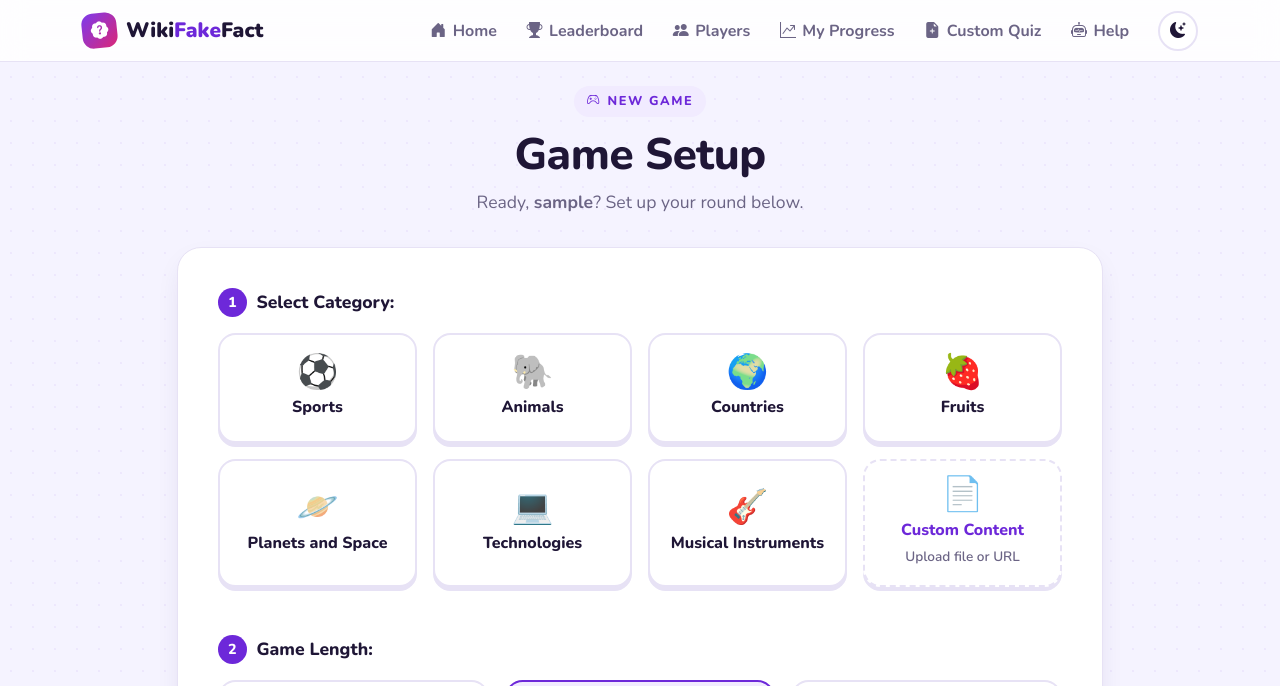
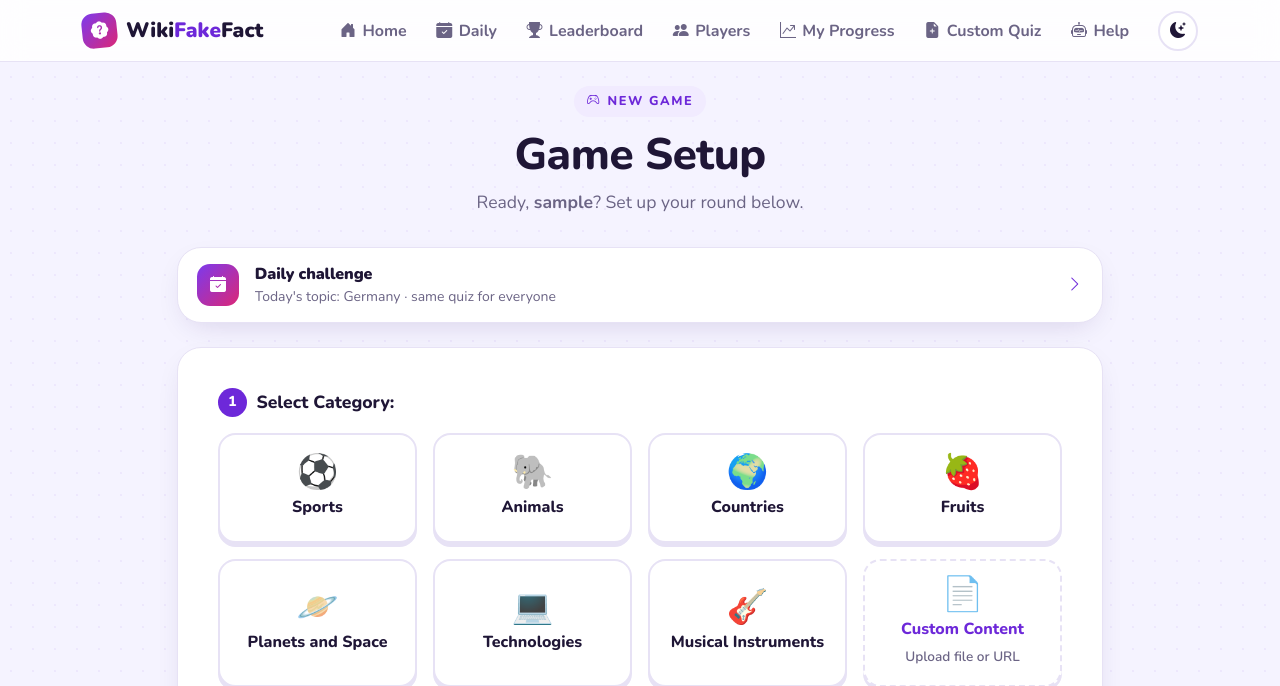
Before and after one commit to MohammedAttar002997/WikiFakeFacts, a Flask app: page /setup in a window 1280 px wide. Shown: the top 686 px of the page. Run offline with Flask 3, Linux system fonts and the light colour scheme; the visitor is signed in with stand-in values (Sample User, id 1).

Commit message:
Add a daily challenge: one shared quiz per day with its own leaderboard
There was no reason to come back each day or to compare against other
players on the same questions.

- /daily: today's topic (picked from the built-in categories by date,
  5 rounds, Medium), the player's score, and today's leaderboard
  (most correct first, earliest finish breaks ties)
- The quiz is generated once per day and language by the first player
  who starts it; a unique constraint keeps one copy if two start at once
- One attempt per player per day; an unfinished attempt resumes
- Daily nav tab, banner on Game Setup, and a link from the results page
- Split save_quiz_session() out of create_quiz_session(), and size quiz
  sessions by the questions actually returned

Co-Authored-By: Claude Opus 5.5 <noreply@anthropic.com>

```diff
--- a/app.py
+++ b/app.py
@@ -7,7 +7,8 @@ from flask import Flask, render_template, request, redirect, url_for, session, f
 from sqlalchemy import func, inspect, text
 from werkzeug.security import generate_password_hash, check_password_hash
 from werkzeug.utils import secure_filename
-from models import db, User, Score, QuizSession, CustomContent, ChatbotSession, PlayerAnalysis
+from sqlalchemy.exc import IntegrityError
+from models import db, User, Score, QuizSession, CustomContent, ChatbotSession, PlayerAnalysis, DailyChallenge
 from data import get_ai_response, get_ai_analysis, AIAnalysis
 from default_text import CATEGORIES, MENU, GAME_LENGTH_OPTIONS, DIFFICULTY_OPTIONS, LANGUAGE_OPTIONS
 from wikipedia import DisambiguationError
@@ -61,6 +62,7 @@ def ensure_schema():
         ('quiz_session', 'explanations_json', 'TEXT'),
         ('quiz_session', 'answers_json', 'TEXT'),
         ('score', 'quiz_session_id', 'INTEGER'),
+        ('quiz_session', 'daily_challenge_id', 'INTEGER'),
     ]
     inspector = inspect(db.engine)
     with db.engine.begin() as conn:
@@ -79,6 +81,11 @@ def create_quiz_session(user, topic, difficulty, questions_count, language_name,
         # the user's own title wins, then the AI-detected topic
         topic = (custom_title or '').strip() or ai_topic or "Custom Content"
 
+    return save_quiz_session(user, topic, difficulty, quiz_data, explanations, source)
+
+
+def save_quiz_session(user, topic, difficulty, quiz_data, explanations, source, daily_challenge_id=None):
+    """Save already-generated questions as the player's current quiz."""
     quiz_session = QuizSession(
         user_id=user.id,
         topic=topic[:100],
@@ -86,9 +93,10 @@ def create_quiz_session(user, topic, difficulty, questions_count, language_name,
         questions_json=json.dumps(quiz_data),
         explanations_json=json.dumps(explanations),
         answers_json='[]',
-        total_questions=questions_count,
+        total_questions=len(quiz_data),
         current_question_index=0,
-        score=0
+        score=0,
+        daily_challenge_id=daily_challenge_id
     )
     db.session.add(quiz_session)
     db.session.commit()
@@ -96,6 +104,46 @@ def create_quiz_session(user, topic, difficulty, questions_count, language_name,
     session['quiz_session_id'] = quiz_session.id
     session['quiz_source'] = source
     return quiz_session
+
+
+DAILY_DIFFICULTY = DIFFICULTY_OPTIONS["2"]  # Medium
+DAILY_ROUNDS = 5
+
+
+def today_utc():
+    return datetime.utcnow().strftime('%Y-%m-%d')
+
+
+def daily_topic(date):
+    """Same topic for everyone on a given date, picked from the built-in categories."""
+    topics = sorted(topic for topics in MENU.values() for topic in topics)
+    return random.Random(date).choice(topics)
+
+
+def get_daily_challenge(date, language_name):
+    """Today's shared quiz in this language, generating it for the first player who starts it."""
+    challenge = DailyChallenge.query.filter_by(date=date, language=language_name).first()
+    if challenge:
+        return challenge
+
+    topic = daily_topic(date)
+    quiz_data, source, _, explanations = get_ai_response(DAILY_ROUNDS, topic, DAILY_DIFFICULTY, language_name)
+    challenge = DailyChallenge(date=date, language=language_name, topic=topic, source=source,
+                               questions_json=json.dumps(quiz_data), explanations_json=json.dumps(explanations))
+    db.session.add(challenge)
+    try:
+        db.session.commit()
+    except IntegrityError:
+        # Another player generated it at the same moment; use theirs so everyone shares one quiz
+        db.session.rollback()
+        challenge = DailyChallenge.query.filter_by(date=date, language=language_name).first()
+    return challenge
+
+
+def daily_attempt(user, date):
+    """The player's quiz for the given day's challenge (any language), or None."""
+    return (QuizSession.query.join(DailyChallenge, QuizSession.daily_challenge_id == DailyChallenge.id)
+            .filter(QuizSession.user_id == user.id, DailyChallenge.date == date).first())
 
 
 def current_user():
@@ -214,12 +262,14 @@ def setup():
         FAILED_PINS.pop(key, None)
         session['username'] = user.username
 
-        return render_template('setup.html', categories=CATEGORIES, lengths=GAME_LENGTH_OPTIONS, difficulties=DIFFICULTY_OPTIONS, languages=LANGUAGE_OPTIONS)
+        return render_template('setup.html', categories=CATEGORIES, lengths=GAME_LENGTH_OPTIONS, difficulties=DIFFICULTY_OPTIONS, languages=LANGUAGE_OPTIONS,
+                           daily_topic=daily_topic(today_utc()))
 
     if 'username' not in session:
         return redirect(url_for('index'))
 
-    return render_template('setup.html', categories=CATEGORIES, lengths=GAME_LENGTH_OPTIONS, difficulties=DIFFICULTY_OPTIONS, languages=LANGUAGE_OPTIONS)
+    return render_template('setup.html', categories=CATEGORIES, lengths=GAME_LENGTH_OPTIONS, difficulties=DIFFICULTY_OPTIONS, languages=LANGUAGE_OPTIONS,
+                           daily_topic=daily_topic(today_utc()))
 
 
 @app.route('/custom_quiz', methods=['GET', 'POST'])
@@ -463,7 +513,56 @@ def results():
                            total=quiz_session.total_questions,
                            percentage=round(percentage, 2),
                            topic=quiz_session.topic,
+                           is_daily=quiz_session.daily_challenge_id is not None,
                            review=build_answer_review(quiz_session))
+
+
+@app.route('/daily')
+def daily():
+    date = today_utc()
+    user = current_user()
+    attempt = daily_attempt(user, date) if user else None
+    attempt_score = Score.query.filter_by(quiz_session_id=attempt.id).first() if attempt else None
+
+    # Today's standings across every language: most correct first, earliest finish breaks ties
+    standings = (db.session.query(Score, User)
+                 .join(User, Score.user_id == User.id)
+                 .join(QuizSession, Score.quiz_session_id == QuizSession.id)
+                 .join(DailyChallenge, QuizSession.daily_challenge_id == DailyChallenge.id)
+                 .filter(DailyChallenge.date == date)
+                 .order_by(Score.score.desc(), Score.timestamp)
+                 .all())
+    return render_template('daily.html', topic=daily_topic(date), date=date, attempt=attempt,
+                           attempt_score=attempt_score, standings=standings, rounds=DAILY_ROUNDS,
+                           difficulty=DAILY_DIFFICULTY)
+
+
+@app.route('/daily/start', methods=['POST'])
+def daily_start():
+    user = current_user()
+    if not user:
+        return redirect(url_for('index'))
+
+    date = today_utc()
+    attempt = daily_attempt(user, date)
+    if attempt and attempt.is_completed:
+        flash("You've already played today's challenge. Come back tomorrow for a new one!", "info")
+        return redirect(url_for('daily'))
+    if attempt:
+        # Resume an unfinished attempt instead of starting over
+        session['quiz_session_id'] = attempt.id
+        return redirect(url_for('quiz'))
+
+    try:
+        language_name = LANGUAGE_OPTIONS.get(session.get('language', 'en'), "English")
+        challenge = get_daily_challenge(date, language_name)
+        save_quiz_session(user, challenge.topic, DAILY_DIFFICULTY, json.loads(challenge.questions_json),
+                          json.loads(challenge.explanations_json), challenge.source,
+                          daily_challenge_id=challenge.id)
+        return redirect(url_for('quiz'))
+    except Exception as e:
+        flash(f"An error occurred: {str(e)}", "danger")
+        return redirect(url_for('daily'))
 
 
 @app.route('/history')
--- a/static/css/app.css
+++ b/static/css/app.css
@@ -926,7 +926,7 @@ h1, h2, h3, h4, .fw-black { font-weight: 800; letter-spacing: -0.01em; }
 
 /* ---------- Practice card / answer review --------------------------------- */
 .practice-card { display: flex; align-items: center; gap: 1.25rem; border-left: 5px solid #f59e0b; }
-.practice-card .min-w-0 { min-width: 0; }
+.practice-card .min-w-0, .daily-card .min-w-0 { min-width: 0; }
 .practice-icon {
     flex-shrink: 0;
     display: grid;
@@ -939,8 +939,8 @@ h1, h2, h3, h4, .fw-black { font-weight: 800; letter-spacing: -0.01em; }
     background: rgba(245, 158, 11, .15);
 }
 @media (max-width: 576px) {
-    .practice-card { flex-wrap: wrap; }
-    .practice-card .btn { width: 100%; }
+    .practice-card, .daily-card { flex-wrap: wrap; }
+    .practice-card .btn, .daily-action, .daily-action .btn:not(.btn-sm) { width: 100%; }
 }
 
 .review-round + .review-round { border-top: 1px solid var(--wf-border); padding-top: 1.5rem; }
@@ -1003,3 +1003,39 @@ h1, h2, h3, h4, .fw-black { font-weight: 800; letter-spacing: -0.01em; }
 .history-row .score { min-width: 3.5rem; }
 .history-action { width: 2.5rem; flex-shrink: 0; text-align: right; }
 @media (min-width: 768px) { .history-action { width: 6rem; } }
+
+/* ---------- Daily challenge --------------------------------------------------- */
+.daily-card { display: flex; align-items: center; gap: 1.25rem; border-left: 5px solid var(--wf-brand); }
+.daily-icon {
+    flex-shrink: 0;
+    display: grid;
+    place-items: center;
+    width: 3.75rem;
+    height: 3.75rem;
+    border-radius: 1rem;
+    font-size: 1.8rem;
+    color: #fff;
+    background: linear-gradient(135deg, var(--wf-hero-from), var(--wf-hero-to));
+}
+.rank-row-me { border-color: rgba(var(--wf-brand-rgb), .55); }
+.daily-banner {
+    display: flex;
+    align-items: center;
+    gap: 1rem;
+    padding: .9rem 1.2rem;
+    text-decoration: none;
+    color: inherit;
+    transition: transform .2s ease, border-color .2s ease;
+}
+.daily-banner:hover { transform: translateY(-2px); border-color: rgba(var(--wf-brand-rgb), .5); color: inherit; }
+.daily-banner .min-w-0 { min-width: 0; }
+.daily-banner-icon {
+    flex-shrink: 0;
+    display: grid;
+    place-items: center;
+    width: 2.6rem;
+    height: 2.6rem;
+    border-radius: .8rem;
+    color: #fff;
+    background: linear-gradient(135deg, var(--wf-hero-from), var(--wf-hero-to));
+}
--- a/templates/base.html
+++ b/templates/base.html
@@ -25,6 +25,7 @@
 <body>
     {% set nav_items = [
         ('/', 'bi-house-door-fill', t.home),
+        ('/daily', 'bi-calendar-check-fill', 'Daily'),
         ('/leaderboard', 'bi-trophy-fill', t.leaderboard),
         ('/players', 'bi-people-fill', t.players),
         ('/analysis', 'bi-graph-up-arrow', t.progress),
--- a/templates/results.html
+++ b/templates/results.html
@@ -57,6 +57,11 @@
             <a href="{{ url_for('history') }}" class="d-inline-block mt-3 ms-3 fw-bold text-decoration-none">
                 <i class="bi bi-clock-history me-1"></i>Quiz history
             </a>
+            {% if is_daily %}
+            <a href="{{ url_for('daily') }}" class="d-inline-block mt-3 ms-3 fw-bold text-decoration-none">
+                <i class="bi bi-calendar-check me-1"></i>Today's daily leaderboard
+            </a>
+            {% endif %}
         </div>
 
         {% if review %}
--- a/templates/setup.html
+++ b/templates/setup.html
@@ -11,6 +11,15 @@
             <p>Ready, <strong>{{ session['username'] }}</strong>? Set up your round below.</p>
             {% endif %}
         </div>
+
+        <a href="{{ url_for('daily') }}" class="wf-card daily-banner mb-4">
+            <span class="daily-banner-icon"><i class="bi bi-calendar-check-fill"></i></span>
+            <span class="flex-grow-1 min-w-0">
+                <span class="d-block fw-black">Daily challenge</span>
+                <span class="d-block small text-muted text-truncate">Today's topic: {{ daily_topic }} &middot; same quiz for everyone</span>
+            </span>
+            <i class="bi bi-chevron-right text-brand"></i>
+        </a>
 
         <form action="/start_quiz" method="POST" class="wf-card wf-card-pad" data-loading="Generating your quiz…">
             <section class="mb-5">
```
Also changed, not shown: models.py (+13 -0 lines), templates/daily.html (added, +66 -0 lines).
